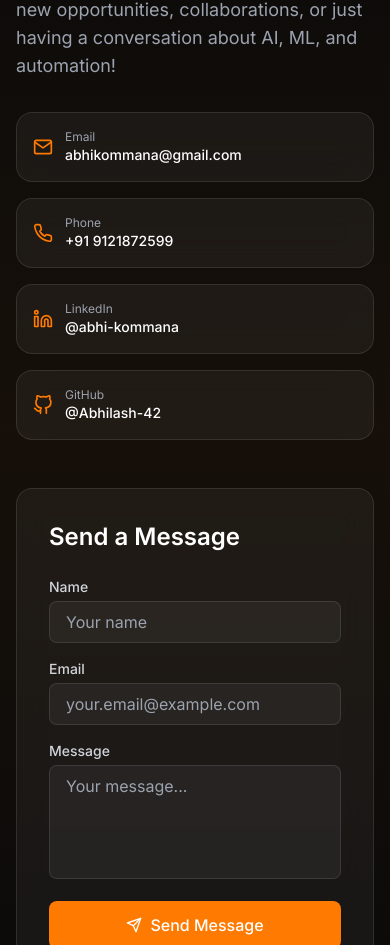
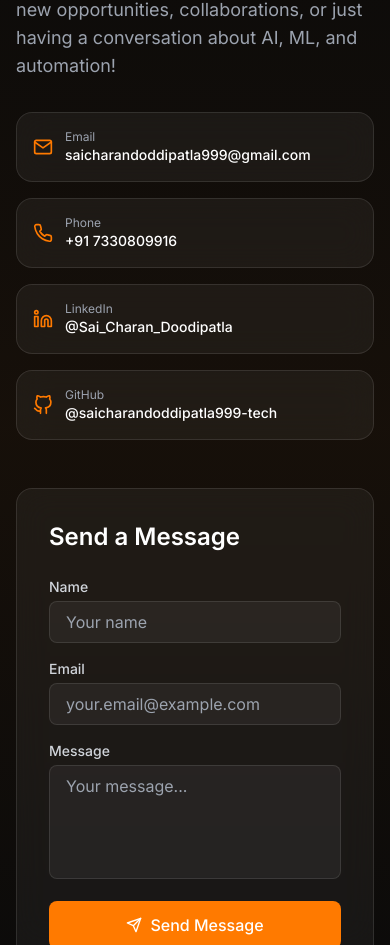
Before and after one commit to saicharandoddipatla999-tech/portfolio, a React (Vite) app in the folder Portfolio-main (1)/Portfolio-main/portfolio-website/: page / in a window 390 px wide. Shown: the part 7050-7995 px from the top of the page. Built offline with nearby package versions, Linux system fonts and the light colour scheme.

Commit message:
Update contact details in Contact component
Updated contact information in the Contact component with new email, phone, LinkedIn, and GitHub details.

```diff
--- a/Portfolio-main (1)/Portfolio-main/portfolio-website/src/components/Contact.jsx
+++ b/Portfolio-main (1)/Portfolio-main/portfolio-website/src/components/Contact.jsx
@@ -27,26 +27,26 @@ const Contact = () => {
     {
       icon: FiMail,
       label: 'Email',
-      value: 'abhikommana@gmail.com',
-      link: 'mailto:abhikommana@gmail.com',
+      value: 'saicharandoddipatla999@gmail.com',
+      link: 'mailto:saicharandoddipatla999@gmail.com',
     },
     {
       icon: FiPhone,
       label: 'Phone',
-      value: '+91 9121872599',
-      link: 'tel:+919121872599',
+      value: '+91 7330809916',
+      link: 'tel:+917330809916',
     },
     {
       icon: FiLinkedin,
       label: 'LinkedIn',
-      value: '@abhi-kommana',
-      link: 'https://www.linkedin.com/in/abhi-kommana',
+      value: '@Sai_Charan_Doodipatla',
+      link: 'https://www.linkedin.com/in/sai-charan-doodipatla',
     },
     {
       icon: FiGithub,
       label: 'GitHub',
-      value: '@Abhilash-42',
-      link: 'https://github.com/Abhilash-42',
+      value: '@saicharandoddipatla999-tech',
+      link: 'https://github.com/saicharandoddipatla999-tech',
     },
   ]
 
```
